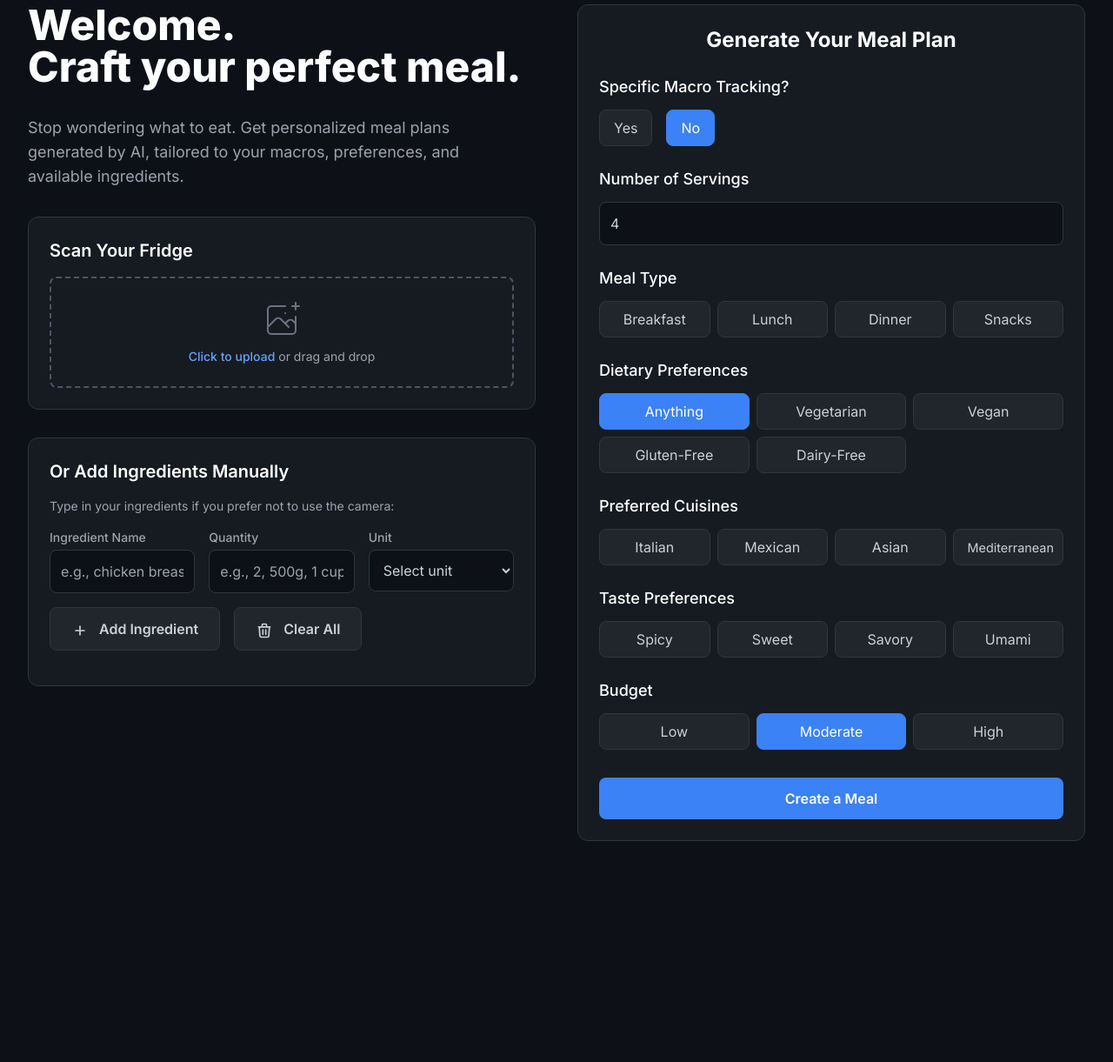
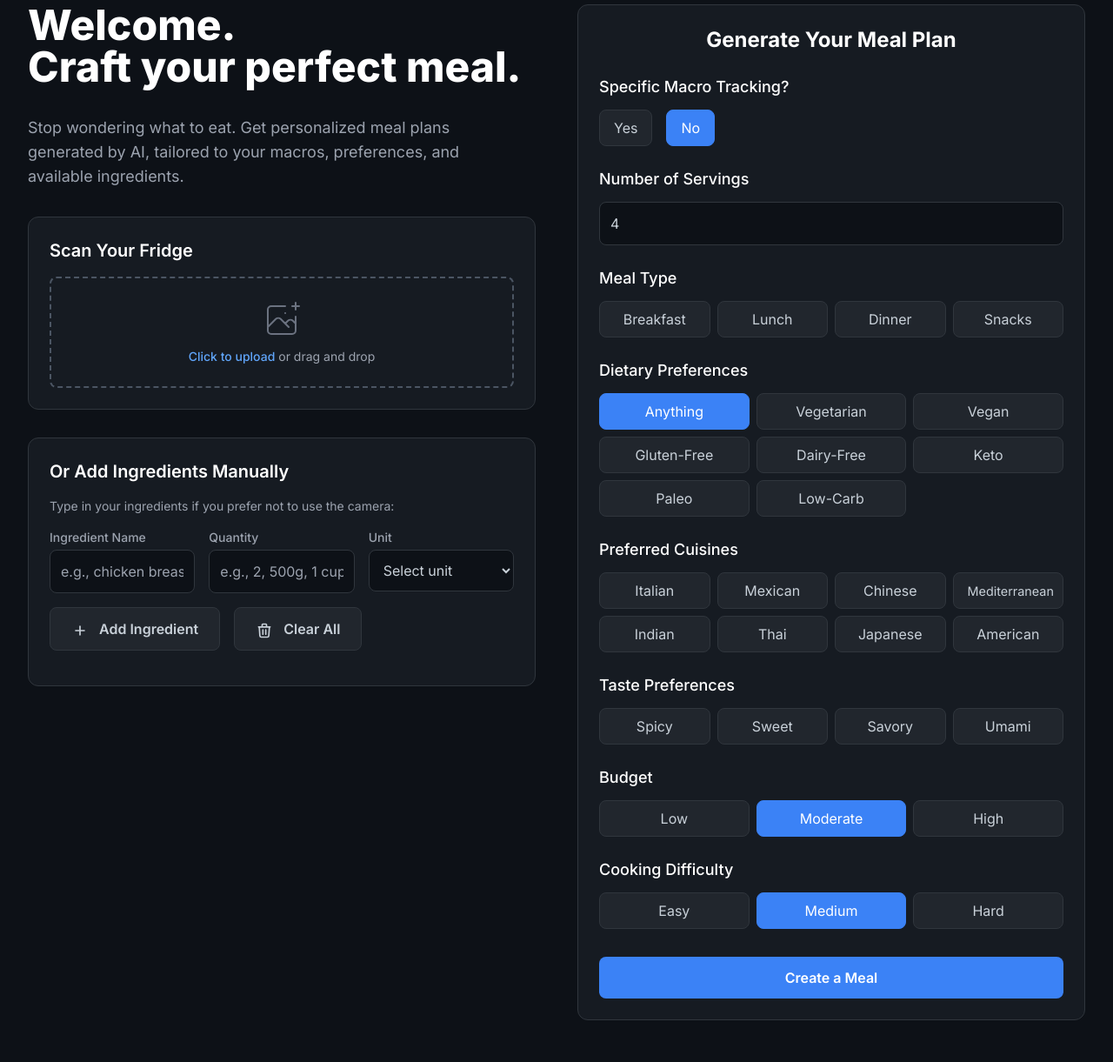
Before and after one commit to g4nesh/kalo-app, a Flask app: page / in a window 1280 px wide. Shown: the part 129-1350 px from the top of the page at 87% size. Before the commit the page ends 1096 px from the top, so only its background shows below. Run offline with Flask 3, Linux system fonts and the light colour scheme; the visitor is signed in with stand-in values (Sample User, id 1); some libraries are stand-ins or nearby versions.

Commit message:
Update index.html

```diff
--- a/templates/index.html
+++ b/templates/index.html
@@ -320,6 +320,9 @@
                                 <label class="toggle-btn text-center"> <input type="checkbox" name="preferences" value="vegan"> <span>Vegan</span> </label>
                                 <label class="toggle-btn text-center"> <input type="checkbox" name="preferences" value="gluten-free"> <span>Gluten-Free</span> </label>
                                 <label class="toggle-btn text-center"> <input type="checkbox" name="preferences" value="dairy-free"> <span>Dairy-Free</span> </label>
+                                <label class="toggle-btn text-center"> <input type="checkbox" name="preferences" value="keto"> <span>Keto</span> </label>
+                                <label class="toggle-btn text-center"> <input type="checkbox" name="preferences" value="paleo"> <span>Paleo</span> </label>
+                                <label class="toggle-btn text-center"> <input type="checkbox" name="preferences" value="low-carb"> <span>Low-Carb</span> </label>
                             </div>
                         </div>
 
@@ -329,8 +332,12 @@
                              <div id="cuisine-prefs-container" class="grid grid-cols-2 sm:grid-cols-4 gap-2">
                                 <label class="toggle-btn text-center"> <input type="checkbox" name="cuisines" value="italian"> <span>Italian</span> </label>
                                 <label class="toggle-btn text-center"> <input type="checkbox" name="cuisines" value="mexican"> <span>Mexican</span> </label>
-                                <label class="toggle-btn text-center"> <input type="checkbox" name="cuisines" value="asian"> <span>Asian</span> </label>
+                                <label class="toggle-btn text-center"> <input type="checkbox" name="cuisines" value="asian"> <span>Chinese</span> </label>
                                 <label class="toggle-btn text-center small-text"> <input type="checkbox" name="cuisines" value="mediterranean"> <span>Mediterranean</span> </label>
+                                <label class="toggle-btn text-center"> <input type="checkbox" name="cuisines" value="indian"> <span>Indian</span> </label>
+                                <label class="toggle-btn text-center"> <input type="checkbox" name="cuisines" value="thai"> <span>Thai</span> </label>
+                                <label class="toggle-btn text-center"> <input type="checkbox" name="cuisines" value="japanese"> <span>Japanese</span> </label>
+                                <label class="toggle-btn text-center"> <input type="checkbox" name="cuisines" value="american"> <span>American</span> </label>
                             </div>
                         </div>
 
@@ -352,6 +359,16 @@
                                 <label class="toggle-btn text-center"> <input type="radio" name="budget" value="low"> <span>Low</span> </label>
                                 <label class="toggle-btn text-center"> <input type="radio" name="budget" value="moderate" checked> <span>Moderate</span> </label>
                                 <label class="toggle-btn text-center"> <input type="radio" name="budget" value="high"> <span>High</span> </label>
+                            </div>
+                        </div>
+
+                        <!-- Difficulty Preference -->
+                        <div class="space-y-3">
+                            <label class="block text-lg font-medium text-white">Cooking Difficulty</label>
+                             <div id="difficulty-container" class="grid grid-cols-3 gap-2">
+                                <label class="toggle-btn text-center"> <input type="radio" name="difficulty" value="easy"> <span>Easy</span> </label>
+                                <label class="toggle-btn text-center"> <input type="radio" name="difficulty" value="medium" checked> <span>Medium</span> </label>
+                                <label class="toggle-btn text-center"> <input type="radio" name="difficulty" value="hard"> <span>Hard</span> </label>
                             </div>
                         </div>
 
@@ -674,6 +691,7 @@
             setupToggleButtons('cuisine-prefs-container');
             setupToggleButtons('taste-prefs-container');
             setupToggleButtons('budget-container');
+            setupToggleButtons('difficulty-container');
 
             // Macro tracking toggle logic
             const macroFields = document.getElementById('macro-fields');
@@ -741,6 +759,7 @@
                         dietary_restrictions: Array.from(document.querySelectorAll('input[name="preferences"]:checked')).map(cb => cb.value),
                         taste_preferences: Array.from(document.querySelectorAll('input[name="tastes"]:checked')).map(cb => cb.value),
                         budget: document.querySelector('input[name="budget"]:checked')?.value || 'moderate',
+                        difficulty: document.querySelector('input[name="difficulty"]:checked')?.value || 'medium',
                         available_ingredients: allIngredients
                     };
 
```
